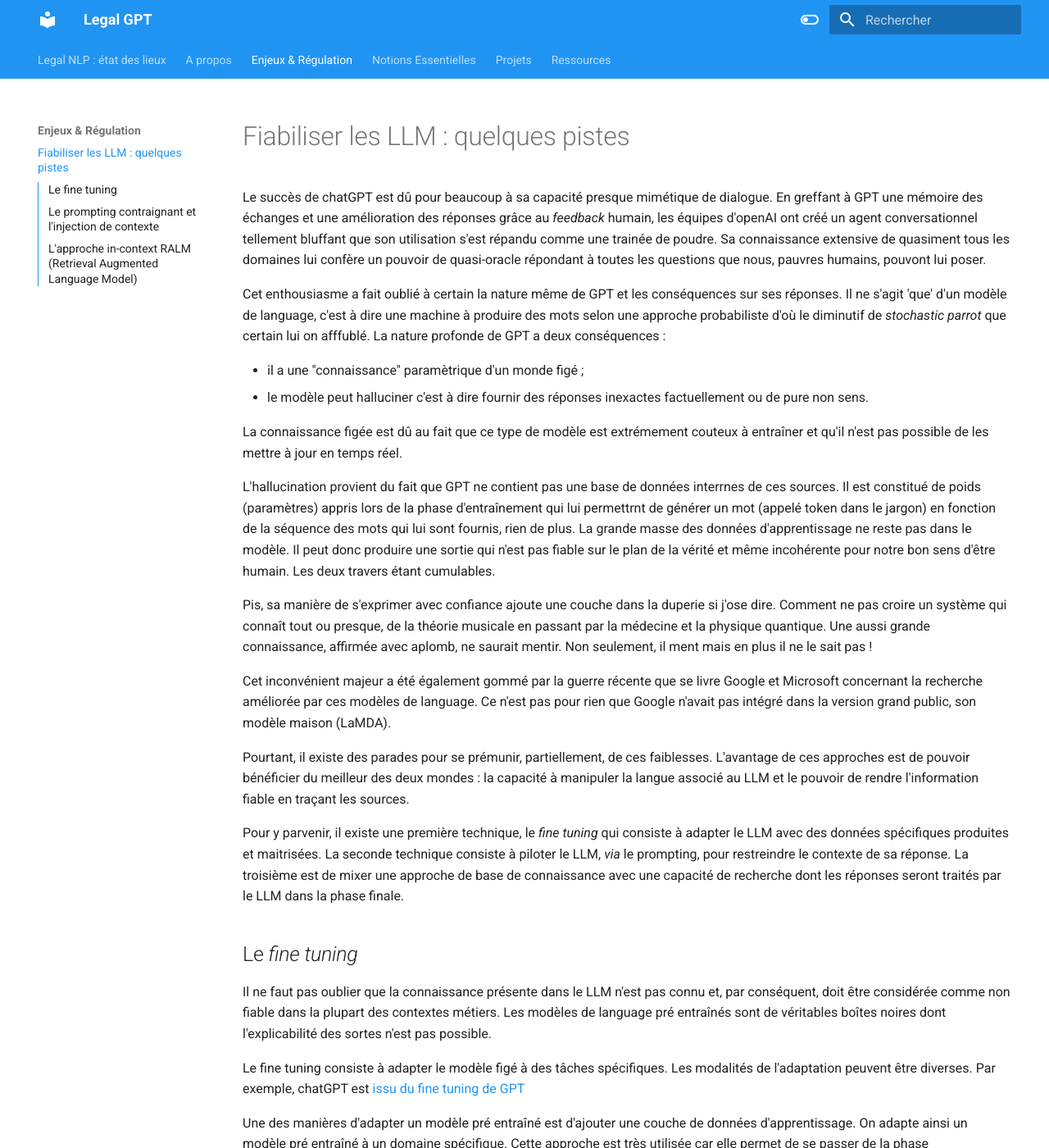
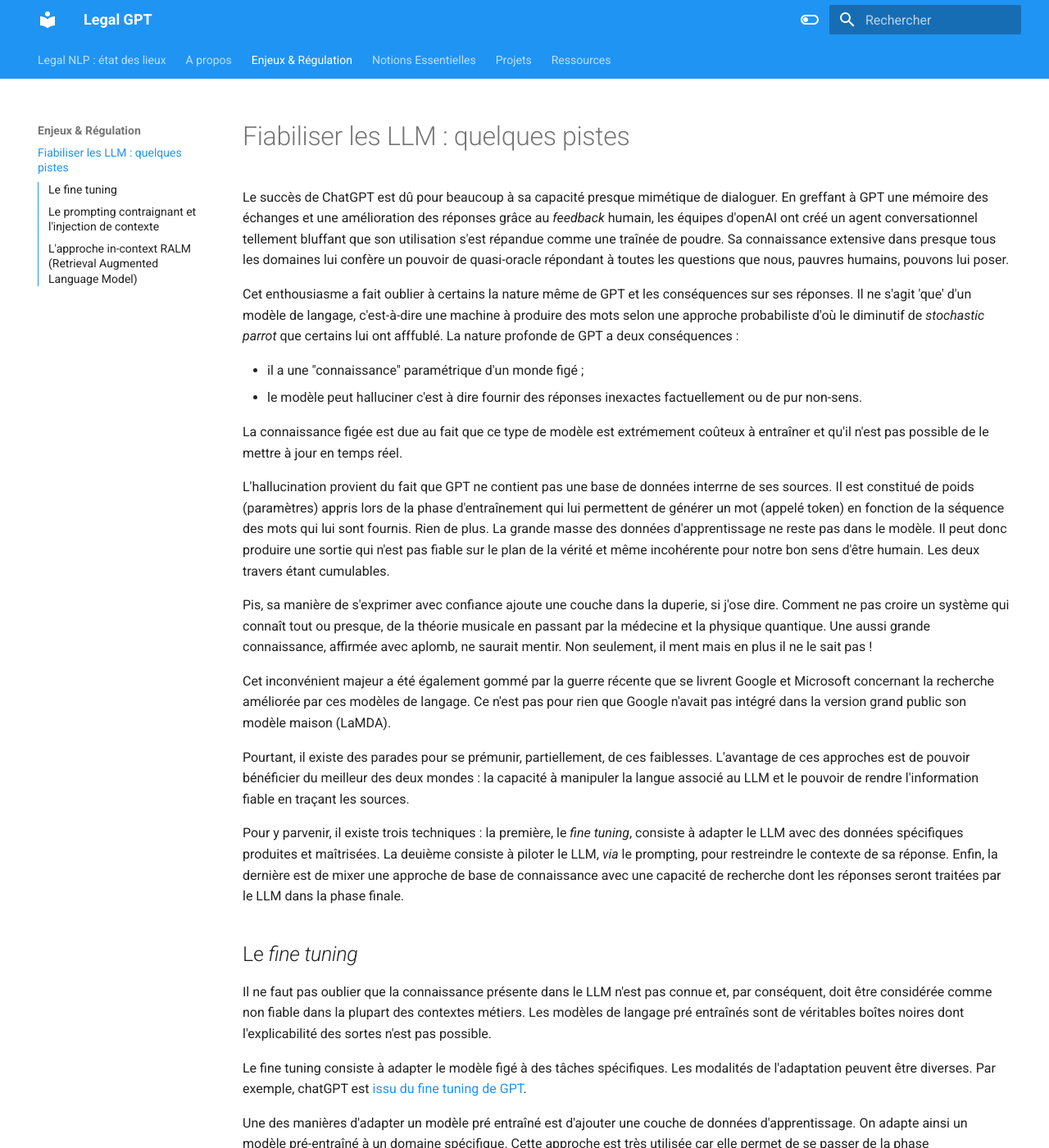
Before and after one commit to rdassignies/legalgpt, an MkDocs documentation site: the page built from docs/Enjeux_&_Régulation/fiabiliiser_les_LargeLanguageModels.md, in a window 1280 px wide and 1400 px high. Shown: the whole window at 82% size. Built offline with MkDocs 1.6.1 and Material for MkDocs 9.7.7, drawn with Linux system fonts in a browser that asks for light colours; a script that is not in the unit is left out; some of the changed text lies outside the part shown.

Commit message:
Mise en forme 1

````diff
--- a/docs/Enjeux_&_Régulation/fiabiliiser_les_LargeLanguageModels.md
+++ b/docs/Enjeux_&_Régulation/fiabiliiser_les_LargeLanguageModels.md
@@ -2,34 +2,34 @@
 # Fiabiliser les LLM : quelques pistes
 
 
-Le succès de chatGPT est dû pour beaucoup à sa capacité presque mimétique de dialogue. En greffant à GPT une mémoire des échanges et une amélioration des réponses grâce au *feedback* humain, les équipes d'openAI ont créé un agent conversationnel tellement bluffant que son utilisation s'est répandu comme une trainée de poudre.
-Sa connaissance extensive de quasiment tous les domaines lui confère un pouvoir de quasi-oracle répondant à toutes les questions que nous, pauvres humains, pouvont lui poser.
+Le succès de ChatGPT est dû pour beaucoup à sa capacité presque mimétique de dialoguer. En greffant à GPT une mémoire des échanges et une amélioration des réponses grâce au *feedback* humain, les équipes d'openAI ont créé un agent conversationnel tellement bluffant que son utilisation s'est répandue comme une traînée de poudre.
+Sa connaissance extensive dans presque tous les domaines lui confère un pouvoir de quasi-oracle répondant à toutes les questions que nous, pauvres humains, pouvons lui poser.
 
-Cet enthousiasme a fait oublié à certain la nature même de GPT et les conséquences sur ses réponses. Il ne s'agit 'que' d'un modèle de language, c'est à dire une machine à produire des mots selon une approche probabiliste d'où le diminutif de *stochastic parrot* que certain lui on afffublé. La nature profonde de GPT a deux conséquences :
+Cet enthousiasme a fait oublier à certains la nature même de GPT et les conséquences sur ses réponses. Il ne s'agit 'que' d'un modèle de langage, c'est-à-dire une machine à produire des mots selon une approche probabiliste d'où le diminutif de *stochastic parrot* que certains lui ont afffublé. La nature profonde de GPT a deux conséquences :
 
- - il a une "connaissance" paramètrique d'un monde figé ;
- - le modèle peut halluciner c'est à dire fournir des réponses inexactes factuellement ou de pure non sens.
+ - il a une "connaissance" paramétrique d'un monde figé ;
+ - le modèle peut halluciner c'est à dire fournir des réponses inexactes factuellement ou de pur non-sens.
 
-La connaissance figée est dû au fait que ce type de modèle est extrémement couteux à entraîner et qu'il n'est pas possible de les mettre à jour en temps réel.
+La connaissance figée est due au fait que ce type de modèle est extrémement coûteux à entraîner et qu'il n'est pas possible de le mettre à jour en temps réel.
 
-L'hallucination provient du fait que GPT ne contient pas une base de données interrnes de ces sources. Il est constitué de poids (paramètres) appris lors de la phase d'entraînement qui lui permettrnt de générer un mot (appelé token dans le jargon) en fonction de la séquence des mots qui lui sont fournis, rien de plus. La grande masse des données d'apprentissage ne reste pas dans le modèle. Il peut donc produire une sortie qui n'est pas fiable sur le plan de la vérité et même incohérente pour notre bon sens d'être humain. Les deux travers étant cumulables.
+L'hallucination provient du fait que GPT ne contient pas une base de données interrne de ses sources. Il est constitué de poids (paramètres) appris lors de la phase d'entraînement qui lui permettent de générer un mot (appelé token) en fonction de la séquence des mots qui lui sont fournis. Rien de plus. La grande masse des données d'apprentissage ne reste pas dans le modèle. Il peut donc produire une sortie qui n'est pas fiable sur le plan de la vérité et même incohérente pour notre bon sens d'être humain. Les deux travers étant cumulables.
 
-Pis, sa manière de s'exprimer avec confiance ajoute une couche dans la duperie si j'ose dire. Comment ne pas croire un système qui connaît tout ou presque, de la théorie musicale en passant par la médecine et la physique quantique. Une aussi grande connaissance, affirmée avec aplomb, ne saurait mentir. Non seulement, il ment mais en plus il ne le sait pas !
+Pis, sa manière de s'exprimer avec confiance ajoute une couche dans la duperie, si j'ose dire. Comment ne pas croire un système qui connaît tout ou presque, de la théorie musicale en passant par la médecine et la physique quantique. Une aussi grande connaissance, affirmée avec aplomb, ne saurait mentir. Non seulement, il ment mais en plus il ne le sait pas !
 
 
-Cet inconvénient majeur a été également gommé par la guerre récente que se livre Google et Microsoft concernant la recherche améliorée par ces modèles de language. Ce n'est pas pour rien que Google n'avait pas intégré dans la version grand public, son modèle maison (LaMDA).
+Cet inconvénient majeur a été également gommé par la guerre récente que se livrent Google et Microsoft concernant la recherche améliorée par ces modèles de langage. Ce n'est pas pour rien que Google n'avait pas intégré dans la version grand public son modèle maison (LaMDA).
 
 Pourtant, il existe des parades pour se prémunir, partiellement, de ces faiblesses. L'avantage de ces approches est de pouvoir bénéficier du meilleur des deux mondes : la capacité à manipuler la langue associé au LLM et le pouvoir de rendre l'information fiable en traçant les sources.
 
-Pour y parvenir, il existe une première technique, le *fine tuning* qui consiste à adapter le LLM avec des données spécifiques produites et maitrisées. La seconde technique consiste à piloter le LLM, *via* le prompting, pour restreindre le contexte de sa réponse. La troisième est de mixer une approche de base de connaissance avec une capacité de recherche dont les réponses seront traités par le LLM dans la phase finale.
+Pour y parvenir, il existe trois techniques : la première, le *fine tuning*, consiste à adapter le LLM avec des données spécifiques produites et maîtrisées. La deuième consiste à piloter le LLM, *via* le prompting, pour restreindre le contexte de sa réponse. Enfin, la dernière est de mixer une approche de base de connaissance avec une capacité de recherche dont les réponses seront traitées par le LLM dans la phase finale.
 
 ## Le *fine tuning*
 
-Il ne faut pas oublier que la connaissance présente dans le LLM n'est pas connu et, par conséquent, doit être considérée comme non fiable dans la plupart des contextes métiers. Les modèles de language pré entraînés sont de véritables boîtes noires dont l'explicabilité des sortes n'est pas possible.
+Il ne faut pas oublier que la connaissance présente dans le LLM n'est pas connue et, par conséquent, doit être considérée comme non fiable dans la plupart des contextes métiers. Les modèles de langage pré entraînés sont de véritables boîtes noires dont l'explicabilité des sortes n'est pas possible.
 
-Le fine tuning consiste à adapter le modèle figé à des tâches spécifiques. Les modalités de l'adaptation peuvent être diverses. Par exemple, chatGPT est [issu du fine tuning de GPT](https://huggingface.co/blog/rlhf)
+Le fine tuning consiste à adapter le modèle figé à des tâches spécifiques. Les modalités de l'adaptation peuvent être diverses. Par exemple, chatGPT est [issu du fine tuning de GPT](https://huggingface.co/blog/rlhf).
 
-Une des manières d'adapter un modèle pré entraîné est d'ajouter une couche de données d'apprentissage. On adapte ainsi un modèle pré entraîné à un domaine spécifique. Cette approche est très utilisée car elle permet de se passer de la phase d'entraînement très couteuse qui fait la force des LLM.
+Une des manières d'adapter un modèle pré entraîné est d'ajouter une couche de données d'apprentissage. On adapte ainsi un modèle pré-entraîné à un domaine spécifique. Cette approche est très utilisée car elle permet de se passer de la phase d'entraînement très coûteuse qui fait la force des LLM.
 
 ``` mermaid
 flowchart TD
````
Also changed, not shown: other parts of docs/Enjeux_&_Régulation/fiabiliiser_les_LargeLanguageModels.md (+10 -10 lines).
